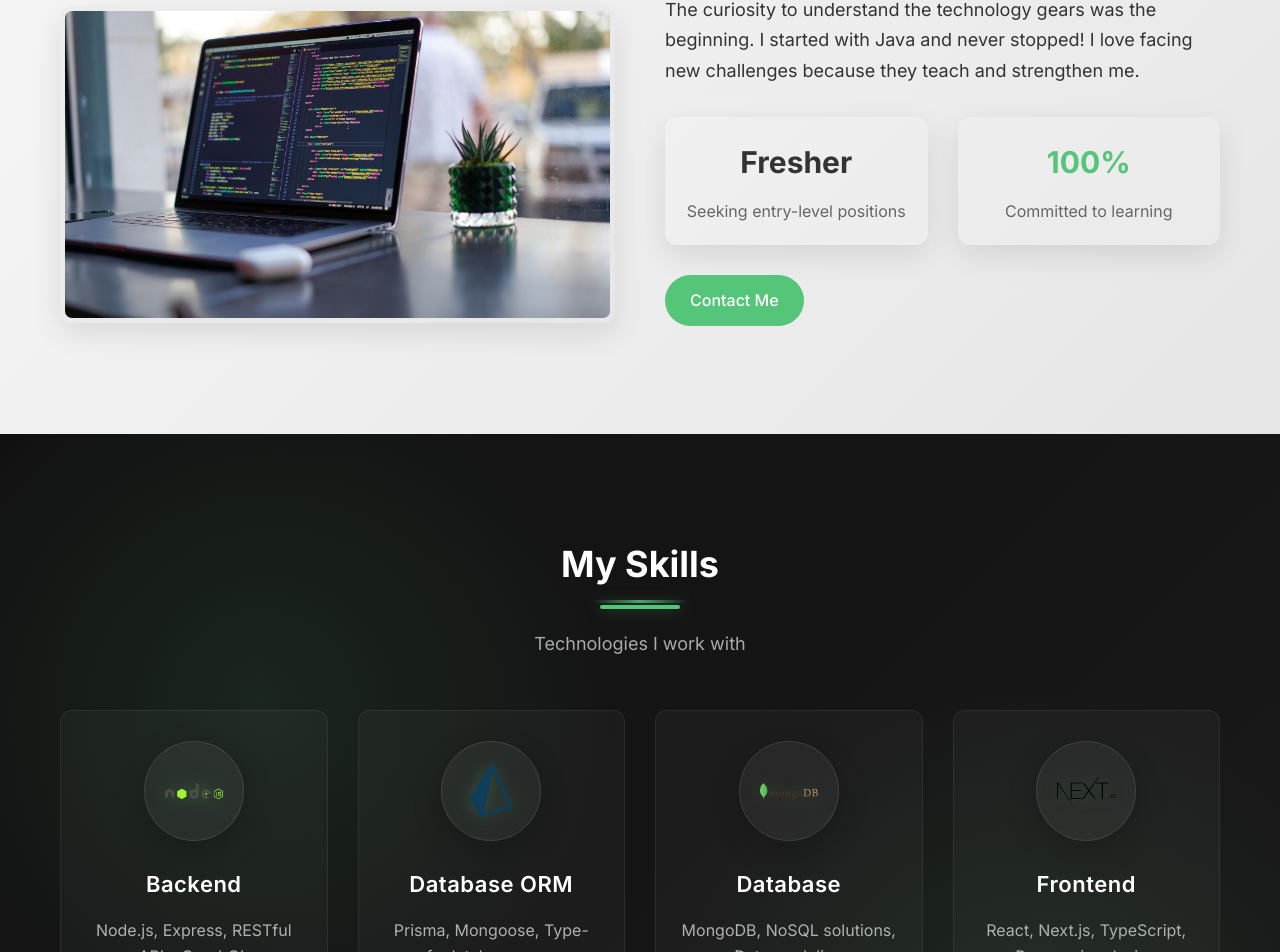
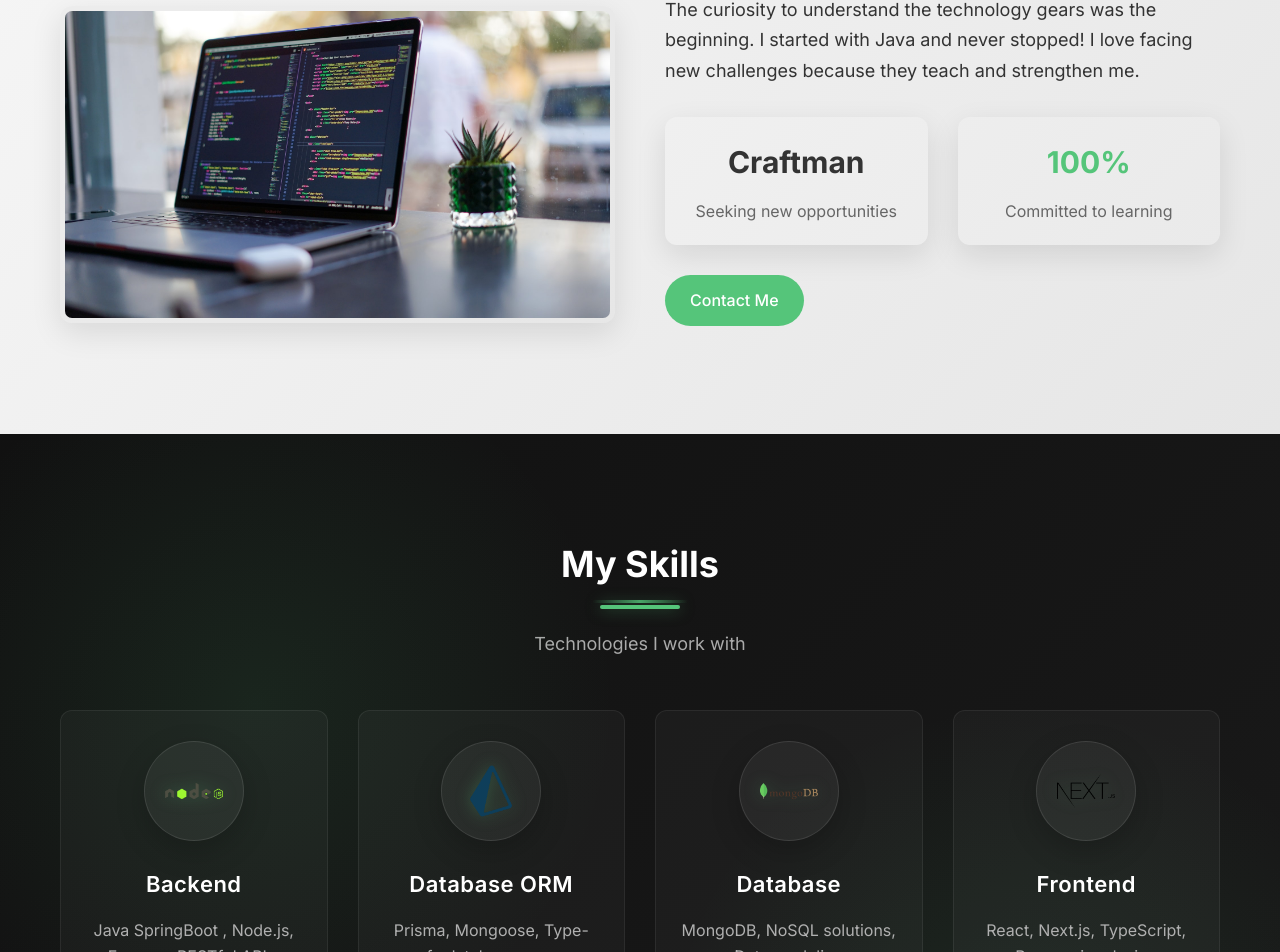
Before and after one commit to vinaykumar2126/my_portfolio, a Next.js app: page / in a window 1280 px wide. Shown: the part 1081-2033 px from the top of the page. Built offline with nearby package versions, Linux system fonts and the light colour scheme.

Commit message:
fixed some bugs

```diff
--- a/src/components/sections/About.tsx
+++ b/src/components/sections/About.tsx
@@ -36,8 +36,8 @@ const About: React.FC<AboutProps> = ({ handleNavClick }) => {
 
             <div className="about-stats">
               <div className="stat-item">
-                <div className="stat-number">Fresher</div>
-                <div className="stat-label">Seeking entry-level positions</div>
+                <div className="stat-number">Craftman</div>
+                <div className="stat-label">Seeking new opportunities</div>
               </div>
 
               <div className="stat-item">
--- a/src/components/sections/Skills.tsx
+++ b/src/components/sections/Skills.tsx
@@ -6,7 +6,7 @@ const Skills = () => {
     {
       icon: "/assets/nodejs.png",
       title: "Backend",
-      description: "Node.js, Express, RESTful APIs, GraphQL"
+      description: "Java SpringBoot , Node.js, Express, RESTful APIs, GraphQL"
     },
     {
       icon: "/assets/prisma.png",
--- a/src/objects/index.ts
+++ b/src/objects/index.ts
@@ -39,7 +39,7 @@ export const Expriences = [
   },
 
   {
-    date: "May 2020 - June 2023",
+    date: "March 2022 - July 2023",
     logo: "/assets/edufund.png",
     position: "Software Engineer",
     skills: "React.js, Node.js, TypeScript, Docker, AWS ECS, RDS",
```
